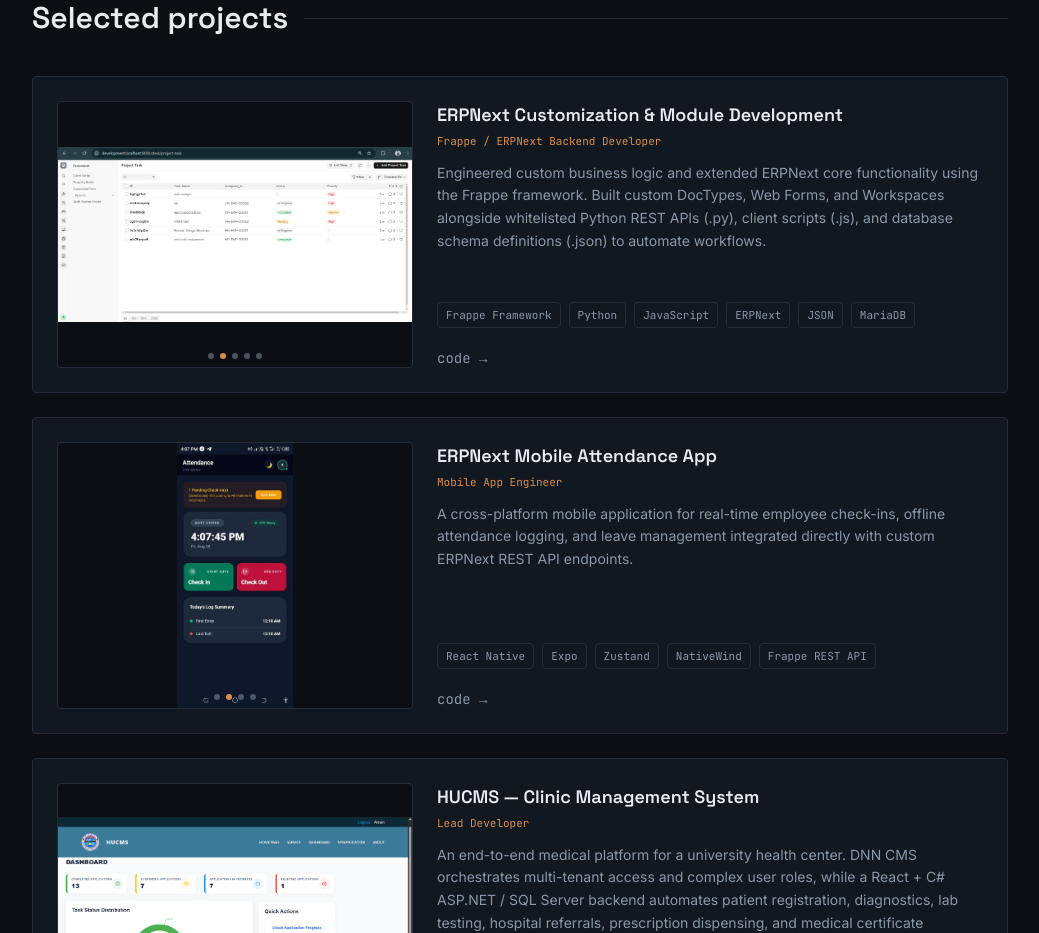
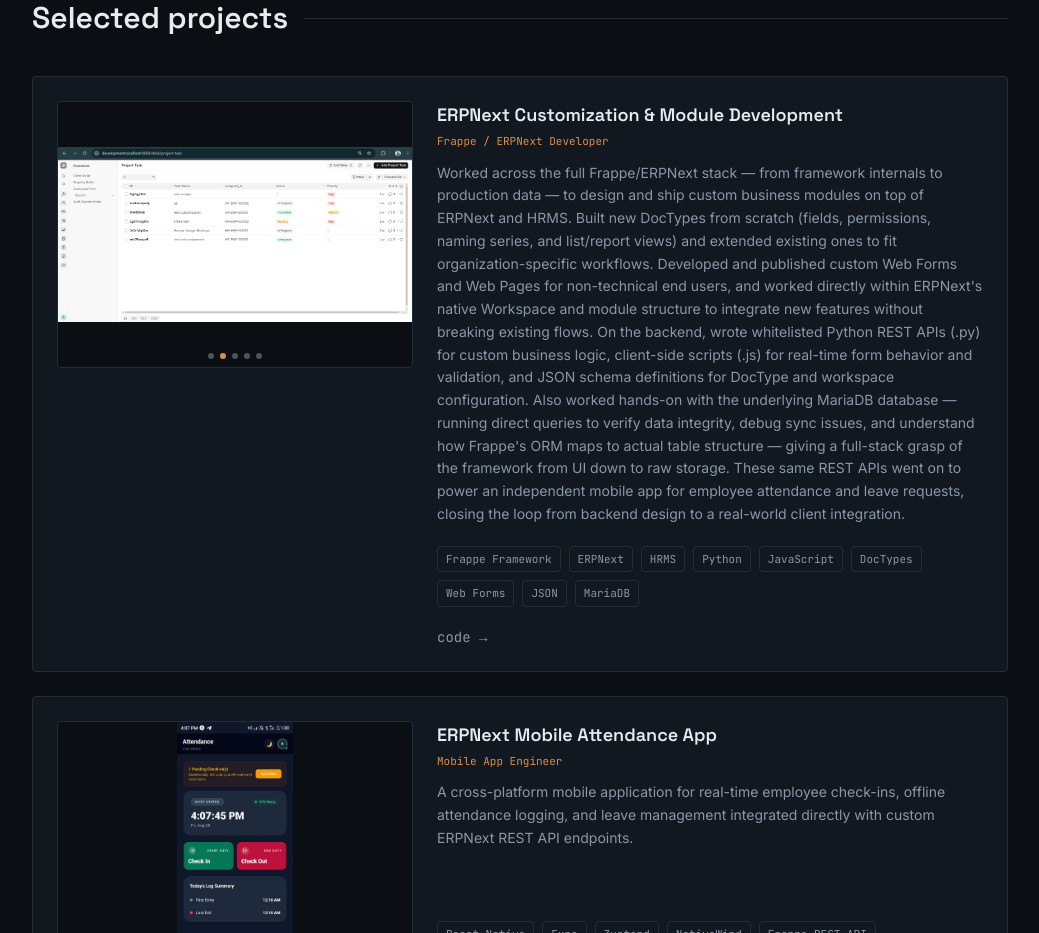
Before and after one commit to Yared-Worku/Yared-Portfolio, a React (Vite) app: page / in a window 1280 px wide. Shown: the part 2660-3593 px from the top of the page, without its empty margins (120-1159 px from the left). Built offline with nearby package versions, Linux system fonts and the light colour scheme.

Commit message:
the customization part

```diff
--- a/src/components/Projects.jsx
+++ b/src/components/Projects.jsx
@@ -58,10 +58,10 @@ import summary from '../assets/projects/exam/summary.png'
 const PROJECTS = [
   {
     name: 'ERPNext Customization & Module Development',
-    role: 'Frappe / ERPNext Backend Developer',
+    role: 'Frappe / ERPNext Developer',
     description:
-      'Engineered custom business logic and extended ERPNext core functionality using the Frappe framework. Built custom DocTypes, Web Forms, and Workspaces alongside whitelisted Python REST APIs (.py), client scripts (.js), and database schema definitions (.json) to automate workflows.',
-    stack: ['Frappe Framework', 'Python', 'JavaScript', 'ERPNext', 'JSON', 'MariaDB'],
+      'Worked across the full Frappe/ERPNext stack — from framework internals to production data — to design and ship custom business modules on top of ERPNext and HRMS. Built new DocTypes from scratch (fields, permissions, naming series, and list/report views) and extended existing ones to fit organization-specific workflows. Developed and published custom Web Forms and Web Pages for non-technical end users, and worked directly within ERPNext\'s native Workspace and module structure to integrate new features without breaking existing flows. On the backend, wrote whitelisted Python REST APIs (.py) for custom business logic, client-side scripts (.js) for real-time form behavior and validation, and JSON schema definitions for DocType and workspace configuration. Also worked hands-on with the underlying MariaDB database — running direct queries to verify data integrity, debug sync issues, and understand how Frappe\'s ORM maps to actual table structure — giving a full-stack grasp of the framework from UI down to raw storage. These same REST APIs went on to power an independent mobile app for employee attendance and leave requests, closing the loop from backend design to a real-world client integration.',
+    stack: ['Frappe Framework', 'ERPNext', 'HRMS', 'Python', 'JavaScript', 'DocTypes', 'Web Forms', 'JSON', 'MariaDB'],
     links: { code: '#', demo: '#' },
     images: [erp1, erp2, erp3, erp4, erp5],
   },
```
